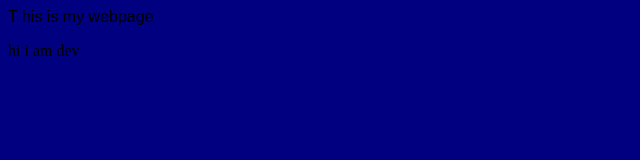
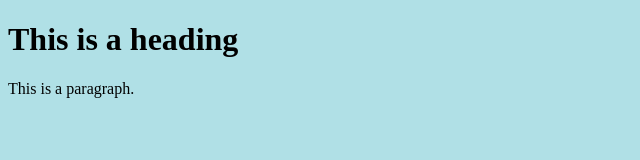
Before and after one commit to dev19507/HTML, a plain HTML site: page docs/index.html in a window 1280 px wide. Shown: the whole page, without its empty margins (0-640 px from the left). Drawn offline with Linux system fonts and the light colour scheme.

Commit message:
Update index.html

```diff
--- a/docs/index.html
+++ b/docs/index.html
@@ -1,7 +1,9 @@
-<!DOCTYPE HTML>
+<!DOCTYPE html>
 <html>
- <body style="background-color:navy;">
-  <h style="font-family:sans-serif;">T his is my webpage </h>
-  <p> hi i am dev </p>
- </body>
+<body style="background-color:powderblue;">
+
+<h1>This is a heading</h1>
+<p>This is a paragraph.</p>
+
+</body>
 </html>
```
